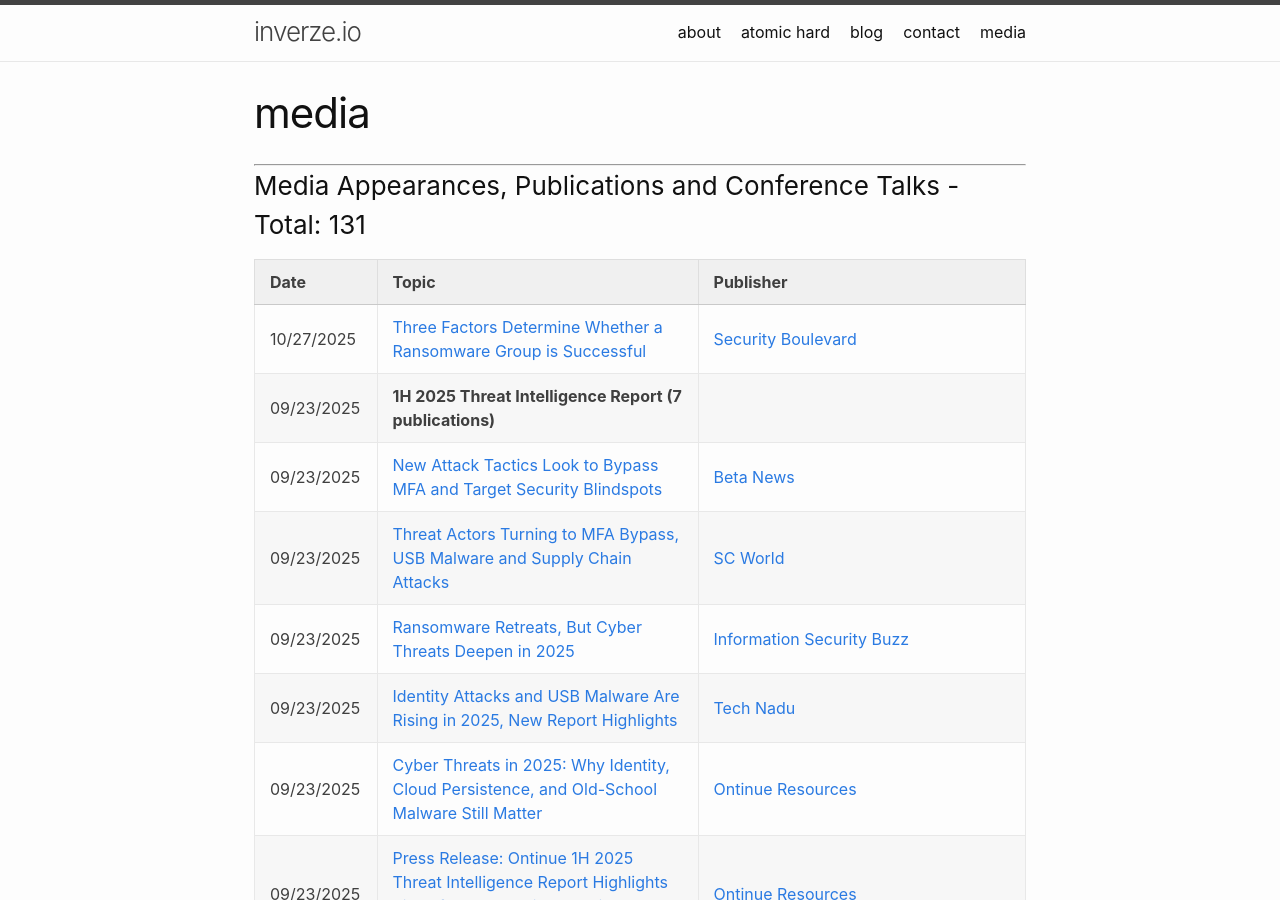
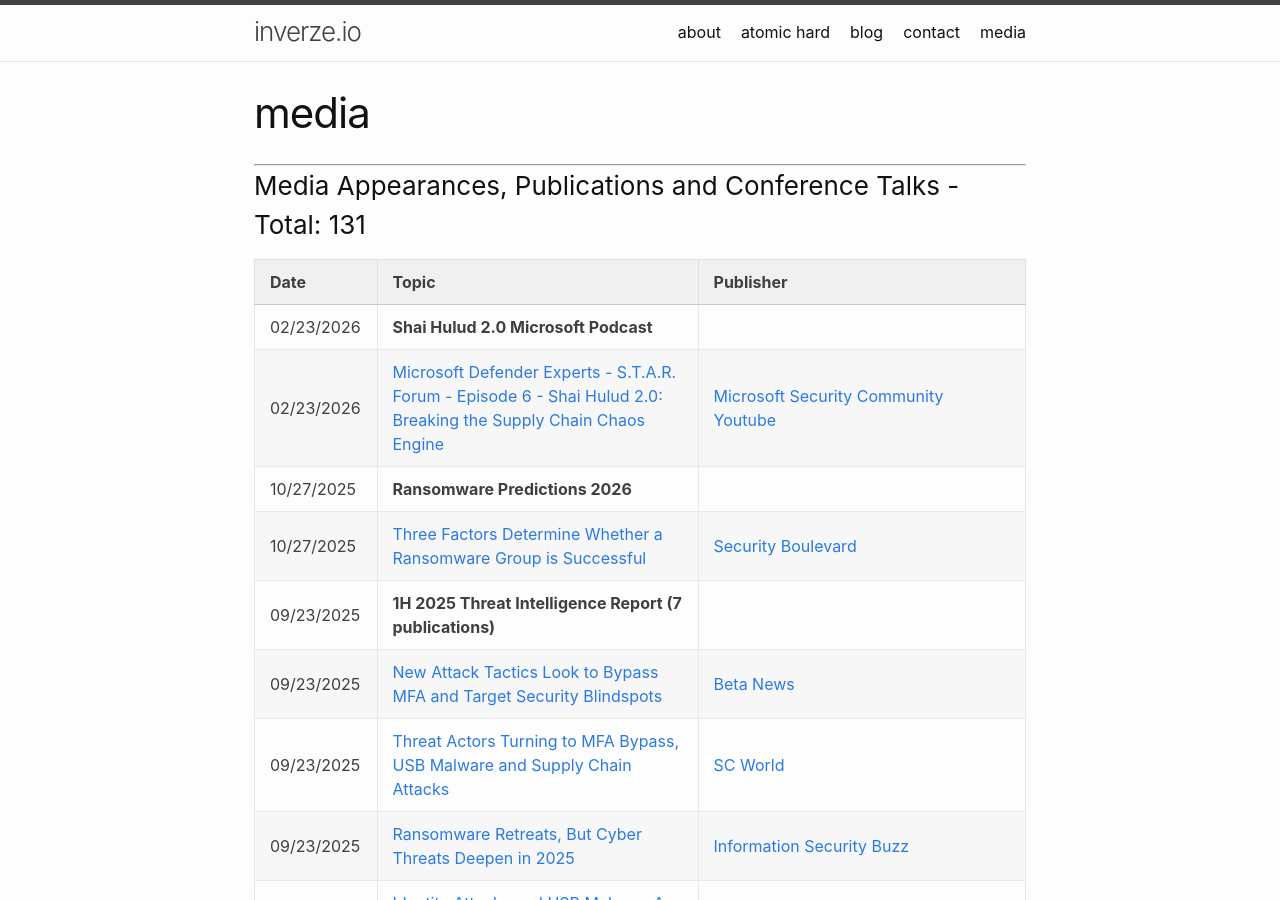
Before and after one commit to inverzeio/blog, a Jekyll site: the page built from media.md, in a window 1280 px wide and 900 px high. Built offline with Jekyll 4.4.1, drawn with Linux system fonts in a browser that asks for light colours.

Commit message:
Update media.md

```diff
--- a/media.md
+++ b/media.md
@@ -9,6 +9,9 @@
 
 | Date | Topic | Publisher |
 | ------------- | :------------- | :------------- |
+| 02/23/2026 | **Shai Hulud 2.0 Microsoft Podcast** |
+| 02/23/2026 | [Microsoft Defender Experts - S.T.A.R. Forum - Episode 6 - Shai Hulud 2.0: Breaking the Supply Chain Chaos Engine](https://www.youtube.com/watch?v=QCsrrwYjZKc) | [Microsoft Security Community Youtube](https://www.youtube.com/@MicrosoftSecurityCommunity) |
+| 10/27/2025 | **Ransomware Predictions 2026** |
 | 10/27/2025 | [Three Factors Determine Whether a Ransomware Group is Successful](https://securityboulevard.com/2025/10/three-factors-determine-whether-a-ransomware-group-is-successful/) | [Security Boulevard](https://securityboulevard.com)
 | 09/23/2025 | **1H 2025 Threat Intelligence Report (7 publications)** |
 | 09/23/2025 | [New Attack Tactics Look to Bypass MFA and Target Security Blindspots](https://betanews.com/2025/09/23/new-attack-tactics-look-to-bypass-mfa-and-target-security-blindspots/) | [Beta News](https://betanews.com) |
```
